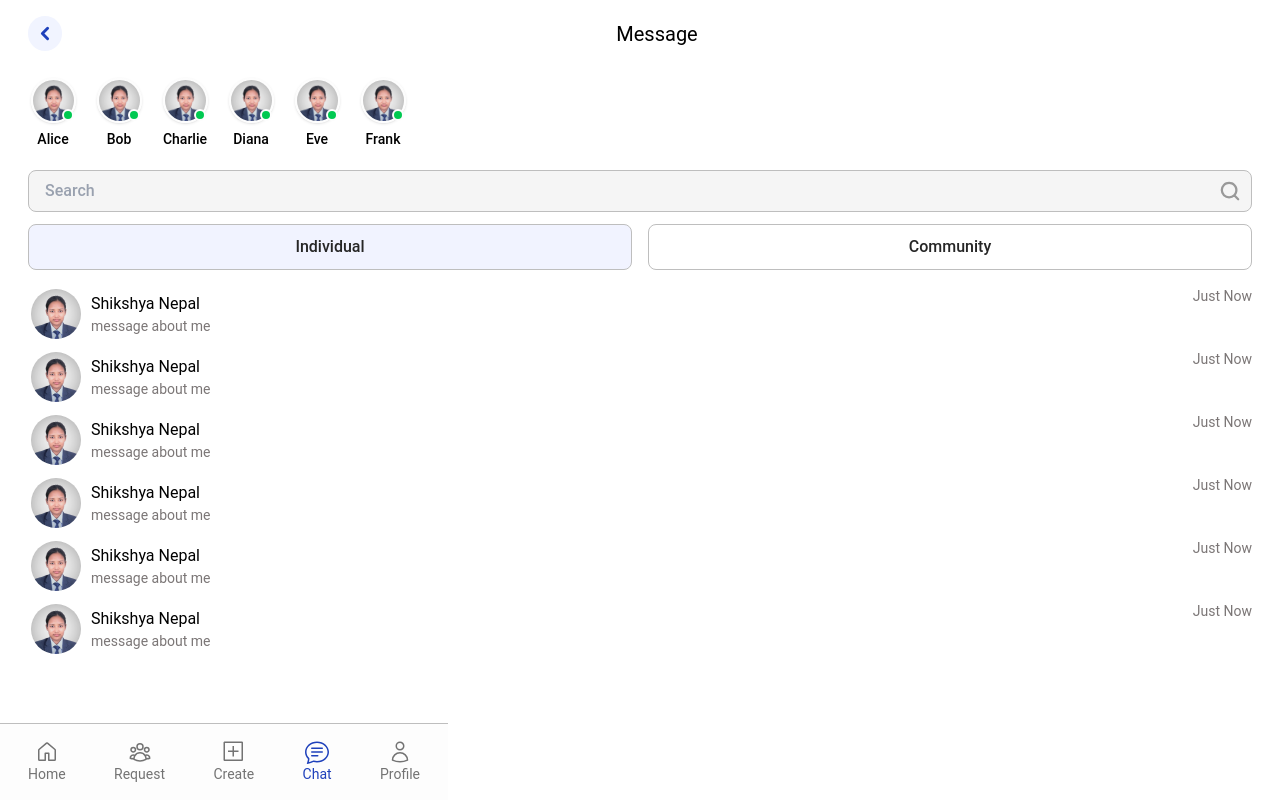
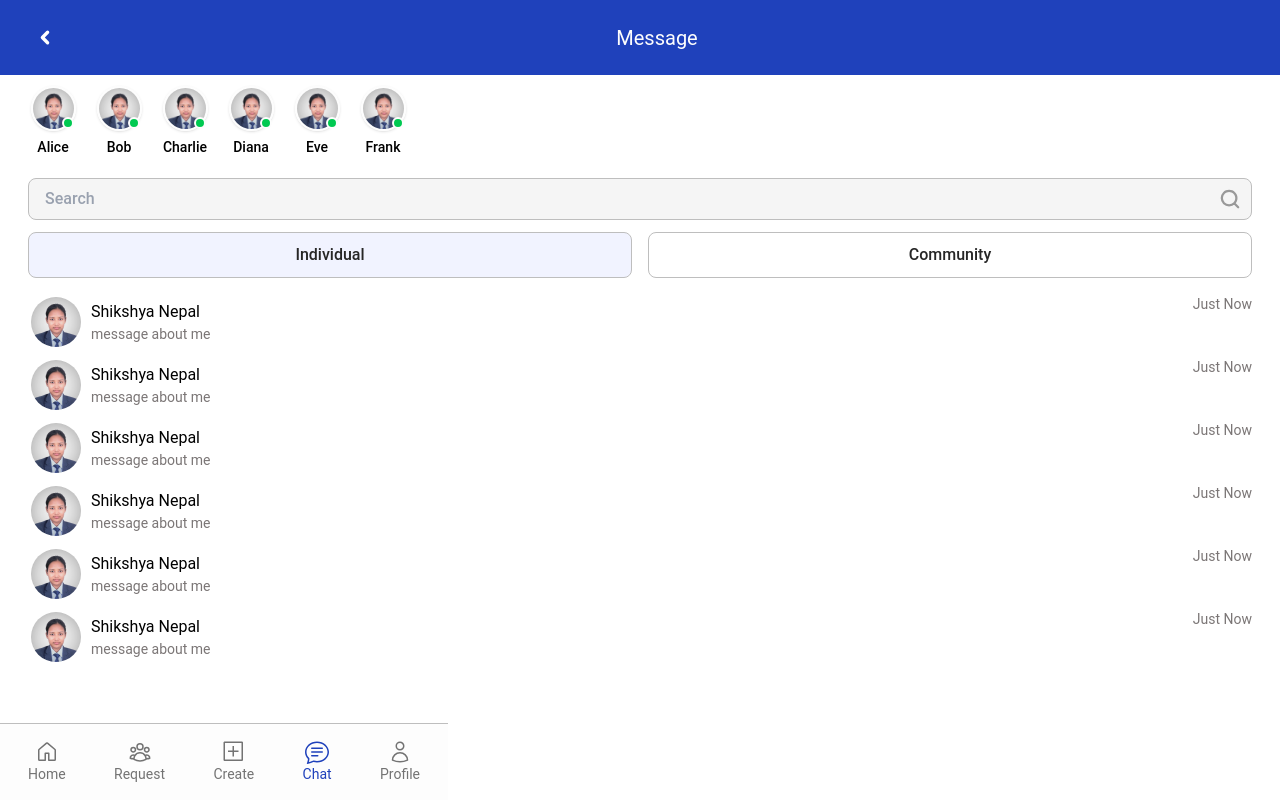
Before and after one commit to NilimaSardar/Skill_Sharing_Platform, a React (Vite) app in the folder Frontend/: page /dashboard/chat/individual in a window 1280 px wide. Built offline with nearby package versions, Linux system fonts and the light colour scheme; no server answers.

Commit message:
chat page done

```diff
--- a/Frontend/src/pages/Dashboard/Chat/ChatList.jsx
+++ b/Frontend/src/pages/Dashboard/Chat/ChatList.jsx
@@ -5,14 +5,15 @@ const ChatList = () => {
   const navigate = useNavigate();
 
   return (
-    <div className='mx-[28px]'>
-        <div className='flex items-center justify-start my-4'>
-            <div onClick={() => navigate(-1)} className="w-[35px] h-[35px] bg-icon-bg-hover flex items-center justify-center rounded-full cursor-pointer">
+    <div className=''>
+      <div className='flex items-center justify-between px-[28px] py-5 bg-primary text-white'>
+            <div onClick={() => navigate(-1)} className="w-[35px] h-[35px] flex items-center justify-center cursor-pointer">
                 <img src="../../images/BackArrow.svg" alt="notification bell" className='w-[25px] h-[25px]'/>
             </div>
             <h3 className='font-serif w-full text-center text-xl'>Message</h3>
         </div>
 
+        <div className='mx-[28px]'>
           {/* active profiles */}
           <div className="flex gap-4 overflow-x-auto py-2 hide-scrollbar">
           {["Alice", "Bob", "Charlie", "Diana", "Eve", "Frank"].map((user, idx) => (
@@ -77,6 +78,7 @@ const ChatList = () => {
             <Outlet />
           </div>
         </div>
+    </div>
   )
 }
 
```
Also changed, not shown: Frontend/public/images/BackArrow.svg. Lines whose indentation alone changed are shown as unchanged.
